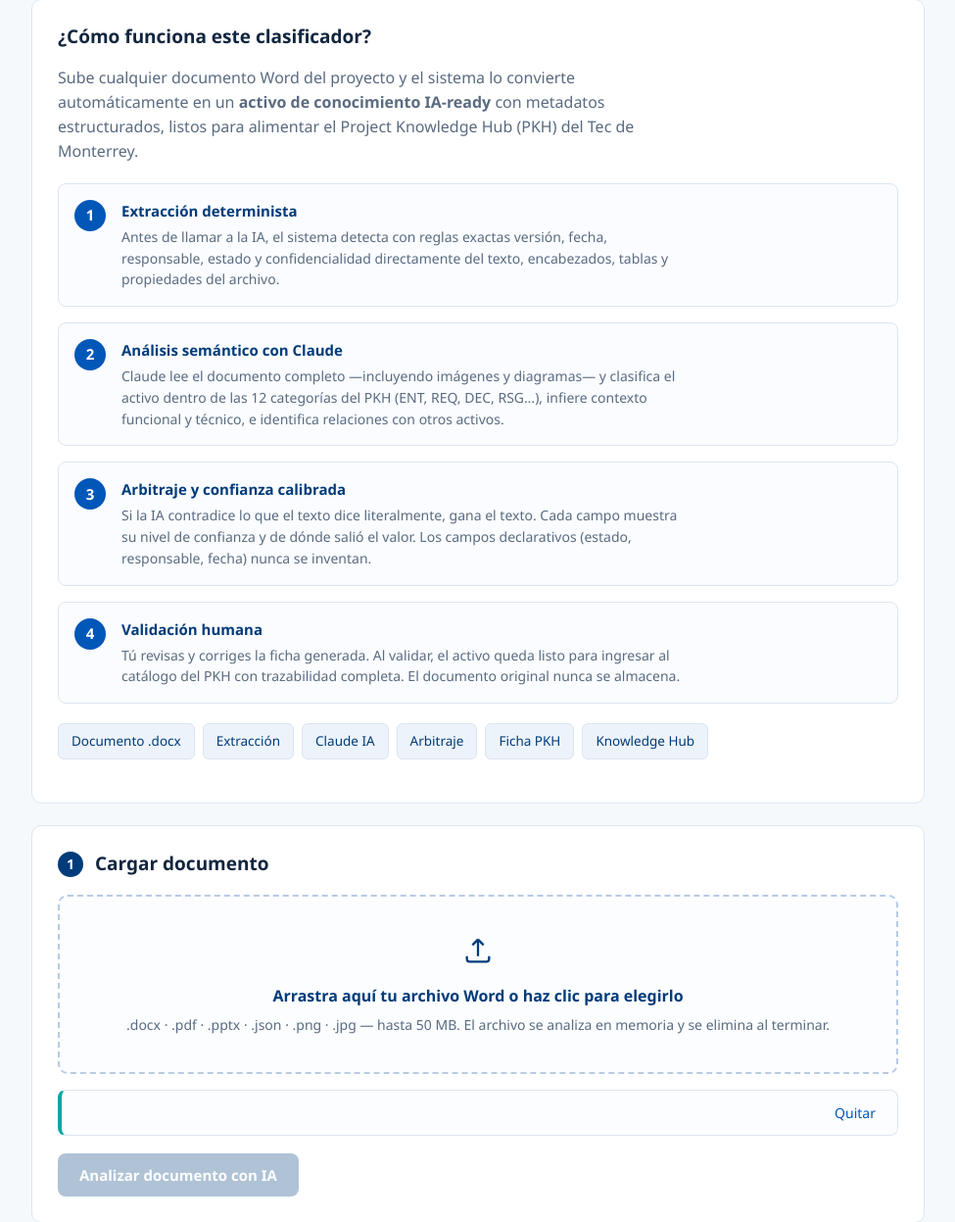
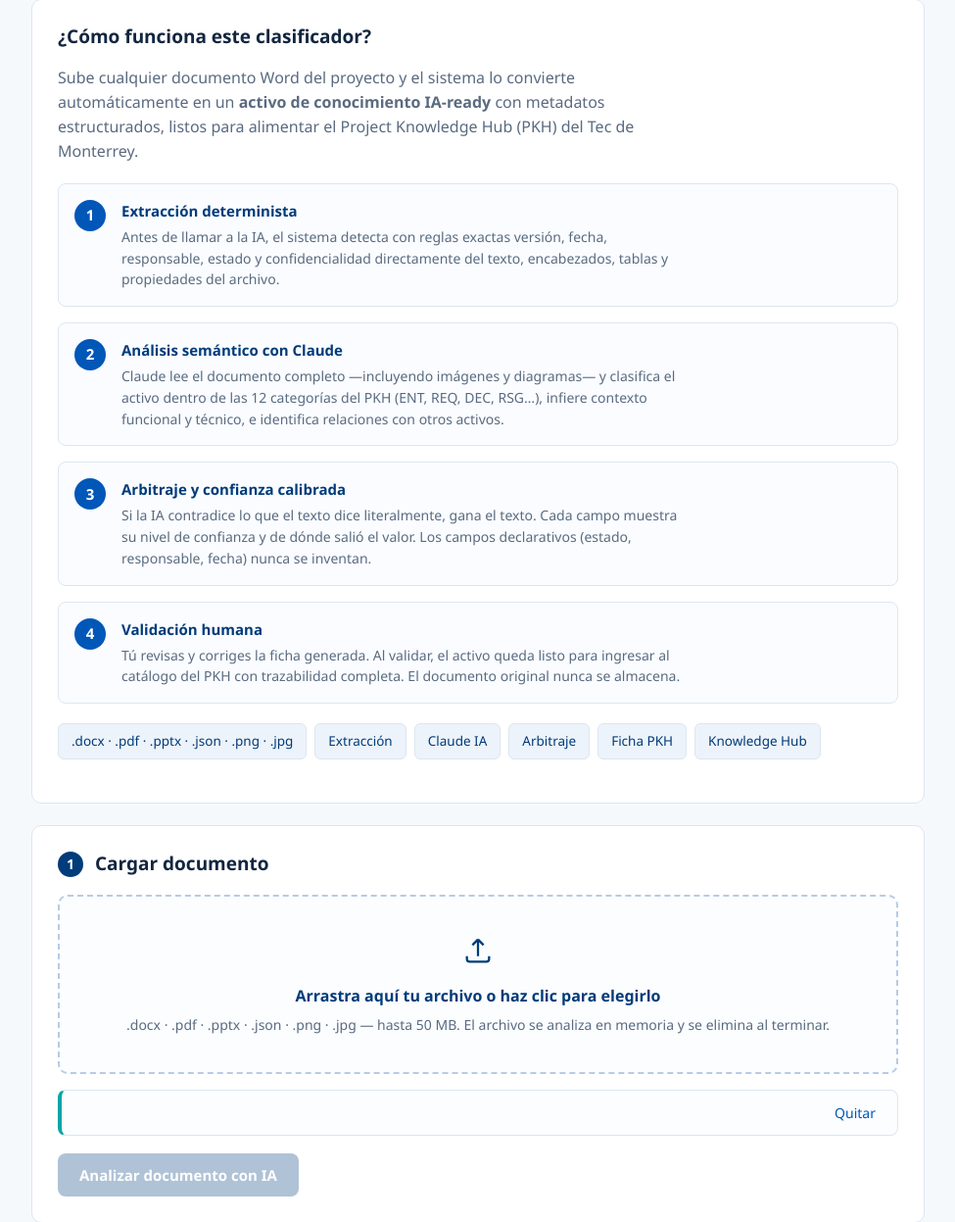
Before and after one commit to aaronjazhiel/clasificacion-ia-ready, a FastAPI app: page / in a window 1280 px wide. Shown: the part 202-1449 px from the top of the page at 98% size, without its empty margins (152-1127 px from the left). Run offline with FastAPI, Linux system fonts and the light colour scheme.

Commit message:
fix: actualiza dropzone e interfaz para todos los formatos soportados

```diff
--- a/templates/index.html
+++ b/templates/index.html
@@ -61,7 +61,7 @@
     </div>
 
     <div class="cadena">
-      <span>Documento .docx</span><span>Extracción</span><span>Claude IA</span>
+      <span>.docx · .pdf · .pptx · .json · .png · .jpg</span><span>Extracción</span><span>Claude IA</span>
       <span>Arbitraje</span><span>Ficha PKH</span><span>Knowledge Hub</span>
     </div>
   </section>
@@ -77,7 +77,7 @@
         <path d="M12 16V4m0 0L8 8m4-4 4 4"/>
         <path d="M4 16v2a2 2 0 0 0 2 2h12a2 2 0 0 0 2-2v-2"/>
       </svg>
-      <p class="dz-titulo">Arrastra aquí tu archivo Word o haz clic para elegirlo</p>
+      <p class="dz-titulo">Arrastra aquí tu archivo o haz clic para elegirlo</p>
       <p class="dz-nota">.docx · .pdf · .pptx · .json · .png · .jpg — hasta 50 MB. El archivo se analiza en memoria
          y se elimina al terminar.</p>
       <input type="file" id="input-archivo" accept=".docx,.pdf,.pptx,.json,.png,.jpg,.jpeg" hidden>
```
